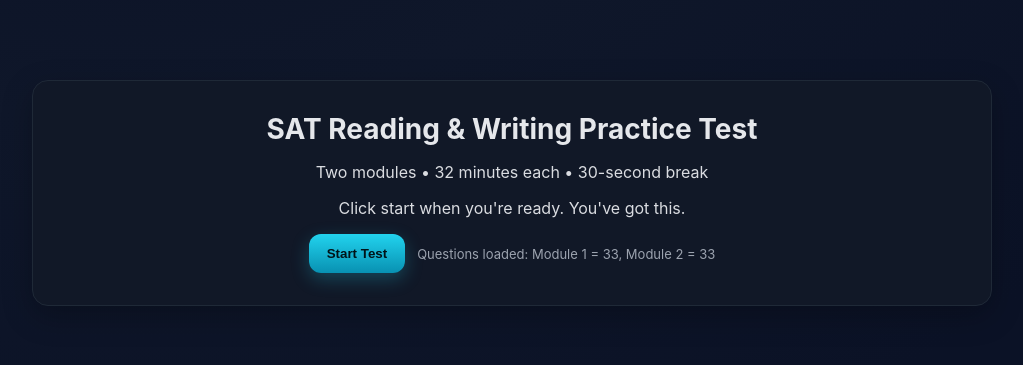
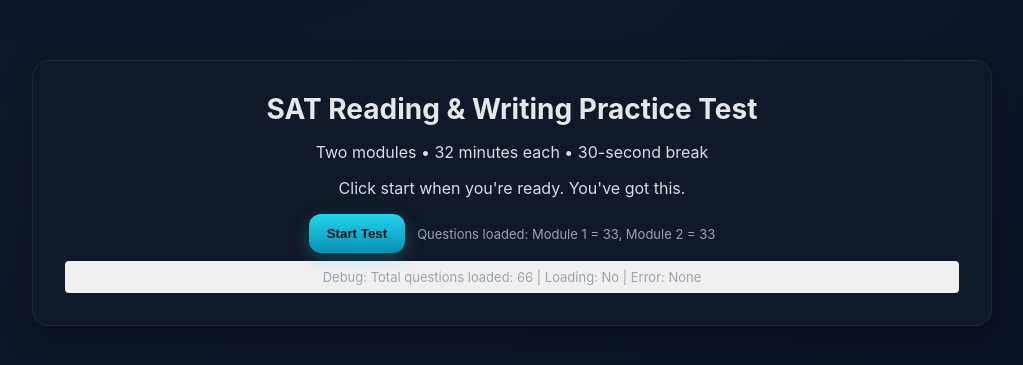
Before and after one commit to lyndseymodesitt/SATRW, a React (Vite) app: page / in a window 1280 px wide. Shown: the part 239-604 px from the top of the page, without its empty margins (128-1151 px from the left). Built offline with nearby package versions, Linux system fonts and the light colour scheme.

Commit message:
Add debug info to troubleshoot questions not loading after start button

```diff
--- a/src/App.jsx
+++ b/src/App.jsx
@@ -336,6 +336,9 @@ export default function App() {
           {totalQuestions === 0 && (
             <p className="bad small">No questions found. Check that <code>data/questions.json</code> has items and that the "Module" column is 1 or 2.</p>
           )}
+          <div className="small" style={{ marginTop: 8, padding: 8, backgroundColor: '#f0f0f0', borderRadius: 4 }}>
+            Debug: Total questions loaded: {totalQuestions} | Loading: {loading ? 'Yes' : 'No'} | Error: {loadErr ? loadErr.message : 'None'}
+          </div>
         </div>
       )}
 
```
